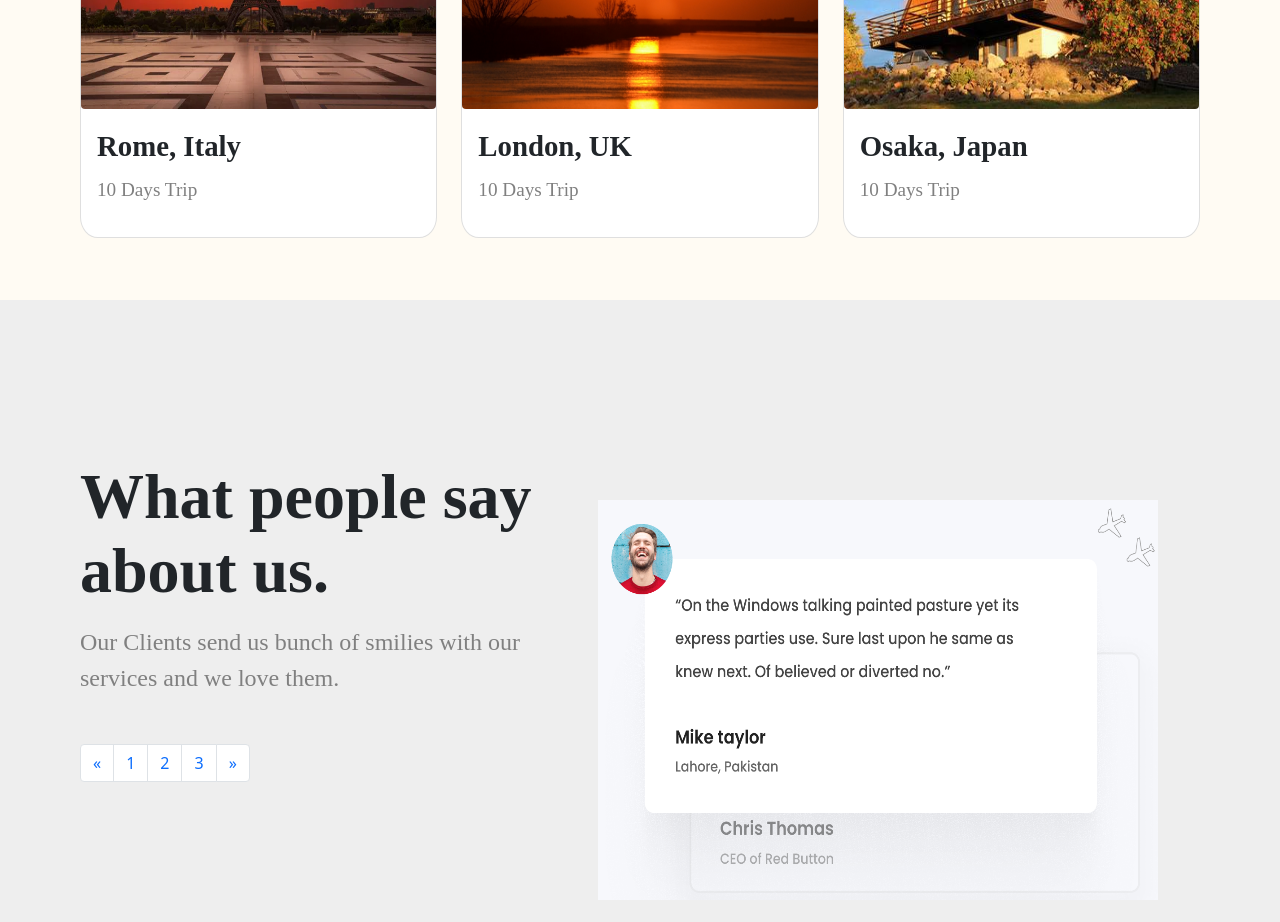
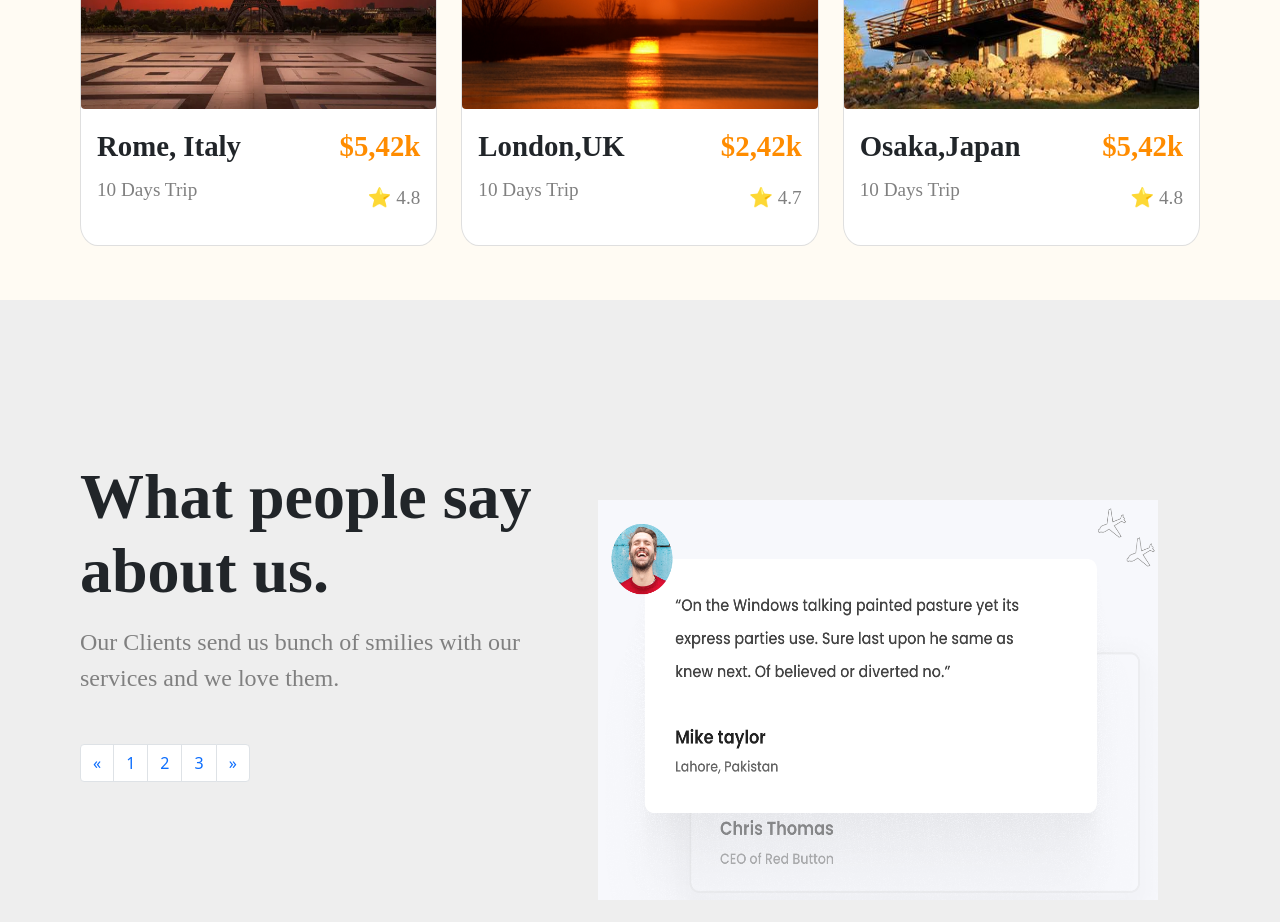
Before and after one commit to SolGuarin/Landing-page-PeakU, a plain HTML site: page index.html in a window 1280 px wide. Shown: the part 2900-3822 px from the top of the page. Drawn offline with nearby package versions, Linux system fonts and the light colour scheme.

Commit message:
precios agregados en pagina 4

```diff
--- a/index.html
+++ b/index.html
@@ -292,8 +292,16 @@
             <div class="card" style="border-radius: 5%;">
               <img src="imagenes/imagen torre.jpeg" class="card-img-top img-fluid rounded" style="height:18rem; width: 27rem; border: 0;">
               <div class="card-body">
-                <p class="card-title" style="font-size: 1.8rem; font-family:'Times New Roman', Times, serif; font-weight: bold;">Rome, Italy</p>
-                <p style=" font-size: 1.2rem; color: gray; font-family: 'Times New Roman', Times, serif;">10 Days Trip</p>
+                <div class="row">
+                  <div class="col">
+                    <p class="card-title" style="font-size: 1.8rem; font-family:'Times New Roman', Times, serif; font-weight: bold;">Rome, Italy</p>
+                    <p style=" font-size: 1.2rem; color: gray; font-family: 'Times New Roman', Times, serif;">10 Days Trip</p>
+                  </div>
+                  <div class="col" style="display: flex; flex-direction: column; align-items: end;">
+                    <p style=" font-size: 1.8rem; color: darkorange; font-family: 'Times New Roman', Times, serif; font-weight: bold; text-align: center;">$5,42k</p>
+                    <p style="font-size: 1.2rem; font-family:'Times New Roman', Times, serif; color: gray;">⭐ 4.8</p>
+                  </div>
+                </div>
               </div>
             </div>
           </div>
@@ -302,17 +310,34 @@
             <div class="card" style="border-radius: 5%;">
               <img src="imagenes/imagen sol.jpeg" class="card-img-top img-fluid rounded" style="height:18rem; width: 27rem; border: 0;">
               <div class="card-body">
-                <p class="card-title" style="font-size: 1.8rem; font-family:'Times New Roman', Times, serif; font-weight: bold;">London, UK</p>
-                <p style=" font-size: 1.2rem; color: gray; font-family: 'Times New Roman', Times, serif;">10 Days Trip</p>
+                <div class="row">
+                  <div class="col">
+                    <p class="card-title" style="font-size: 1.8rem; font-family:'Times New Roman', Times, serif; font-weight: bold;">London,UK</p>
+                    <p style=" font-size: 1.2rem; color: gray; font-family: 'Times New Roman', Times, serif;">10 Days Trip</p>
+                  </div>
+                  <div class="col" style="display: flex; flex-direction: column; align-items: end;">
+                    <p style=" font-size: 1.8rem; color: darkorange; font-family: 'Times New Roman', Times, serif; font-weight: bold; text-align: center;">$2,42k</p>
+                    <p style="font-size: 1.2rem; font-family:'Times New Roman', Times, serif; color: gray;">⭐ 4.7</p>
+                  </div>
+                </div>
               </div>
             </div>
           </div>
+
           <div class="col">
             <div class="card" style="border-radius: 5%;">
               <img src="imagenes/imagen casa.jpeg" class="card-img-top img-fluid rounded" style="height:18rem; width: 27rem; border: 0;">
               <div class="card-body">
-                <p class="card-title" style="font-size: 1.8rem; font-family:'Times New Roman', Times, serif; font-weight: bold;">Osaka, Japan</p>
-                <p style=" font-size: 1.2rem; color: gray; font-family: 'Times New Roman', Times, serif;">10 Days Trip</p>
+                <div class="row">
+                  <div class="col">
+                    <p class="card-title" style="font-size: 1.8rem; font-family:'Times New Roman', Times, serif; font-weight: bold;">Osaka,Japan</p>
+                    <p style=" font-size: 1.2rem; color: gray; font-family: 'Times New Roman', Times, serif;">10 Days Trip</p>
+                  </div>
+                  <div class="col" style="display: flex; flex-direction: column; align-items: end;">
+                    <p style=" font-size: 1.8rem; color: darkorange; font-family: 'Times New Roman', Times, serif; font-weight: bold; text-align: center;">$5,42k</p>
+                    <p style="font-size: 1.2rem; font-family:'Times New Roman', Times, serif; color: gray;">⭐ 4.8</p>
+                  </div>
+                </div>
               </div>
             </div>
           </div>
```
